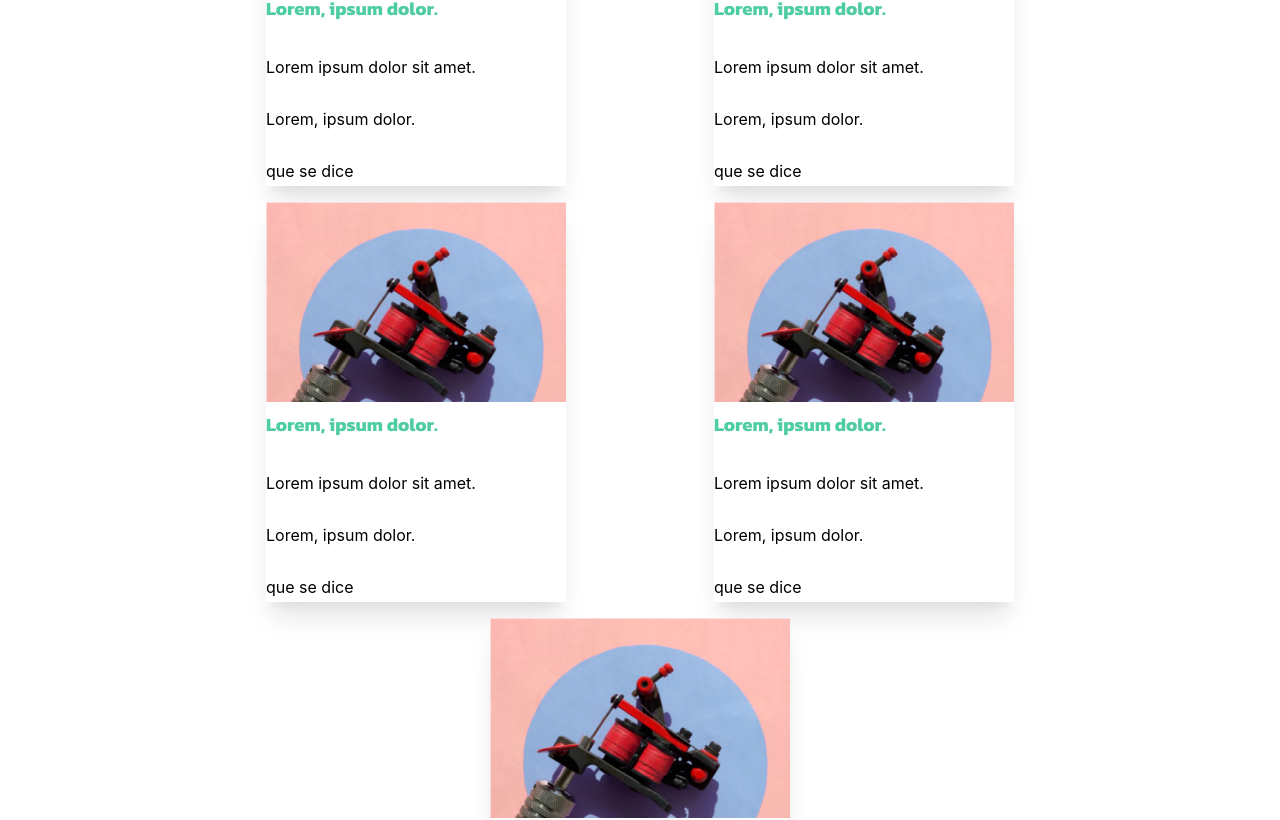
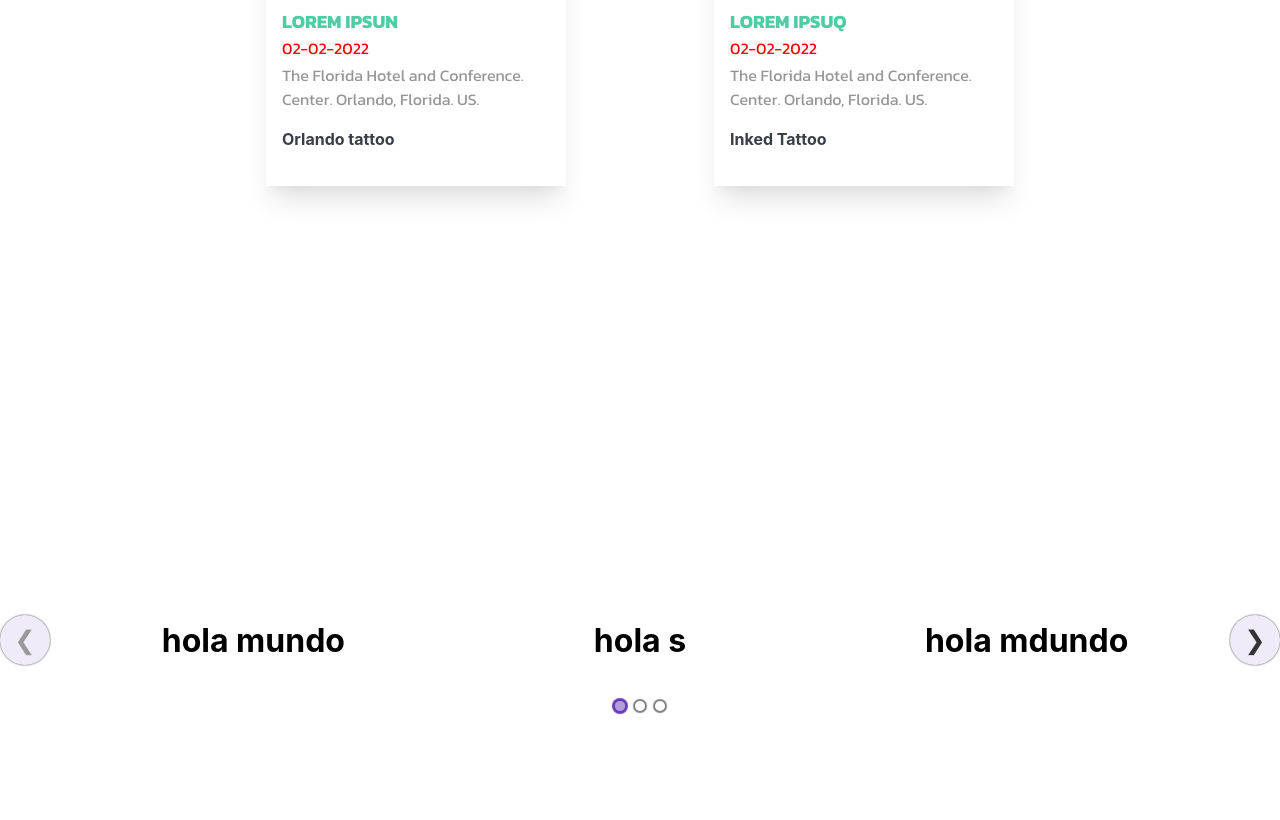
Before and after one commit to AnzickMedia/tattoo-ground, a React (Create React App) app: page / in a window 1280 px wide. Shown: the part 932-1752 px from the top of the page. Built offline with nearby package versions, Linux system fonts and the light colour scheme; a web font is replaced by a local one.

Commit message:
agregado carousel

```diff
--- a/package.json
+++ b/package.json
@@ -3,15 +3,19 @@
   "version": "0.1.0",
   "private": true,
   "dependencies": {
+    "@mui/material": "^5.5.0",
+    "@mui/styled-engine-sc": "^5.4.2",
     "@testing-library/jest-dom": "^5.16.2",
     "@testing-library/react": "^12.1.3",
     "@testing-library/user-event": "^13.5.0",
     "react": "^17.0.2",
     "react-dom": "^17.0.2",
+    "react-elastic-carousel": "^0.11.5",
     "react-icons": "^4.3.1",
     "react-router-dom": "^6.2.2",
     "react-scripts": "5.0.0",
     "sass": "^1.49.9",
+    "styled-components": "^5.3.3",
     "web-vitals": "^2.1.4"
   },
   "scripts": {
--- a/public/index.html
+++ b/public/index.html
@@ -11,7 +11,7 @@
     />
     <link rel="apple-touch-icon" href="%PUBLIC_URL%/logo192.png" />
     <link rel="manifest" href="%PUBLIC_URL%/manifest.json" />
-    <link href="https://fonts.googleapis.com/css2?family=Kanit:ital,wght@0,200;0,300;0,700;1,700&display=swap" rel="stylesheet">
+    <link href="https://fonts.googleapis.com/css2?family=Kanit:ital,wght@0,200;0,300;0,400;0,700;1,700&display=swap" rel="stylesheet">
     <link href="https://fonts.googleapis.com/css2?family=Sedgwick+Ave+Display&display=swap" rel="stylesheet">
     <title>Tattoo Ground</title>
   </head>
--- a/src/App.jsx
+++ b/src/App.jsx
@@ -1,6 +1,7 @@
 import NavBar from "./components/NavBar/NavBar";
 import News from "./components/News/News";
 import Events from "./components/Events/Events"
+import Featured from "./components/Featured/Featured";
 
 
 function App() {
@@ -10,6 +11,7 @@ function App() {
   <NavBar/>
   <News></News>
   <Events></Events>
+  <Featured/>
     </div>
   );
 }
--- a/src/components/Boton/Boton.scss
+++ b/src/components/Boton/Boton.scss
@@ -11,4 +11,13 @@ button{
         font-size: 1rem;
         font-family: $kanit;
         font-weight: 200;
+
+
+        &:hover{
+            background-color: #399b7a;
+        }
+        &:active{
+            background-color: $mainGray;
+
+        }
 }
--- a/src/components/EventCard/EventCard.jsx
+++ b/src/components/EventCard/EventCard.jsx
@@ -1,20 +1,37 @@
-import React from 'react'
+import React, { useState } from 'react'
 import './EventCard.scss'
+import {all} from '../../globals.js'
+
 
 const EventCard = () => {
+
+const data =all;
+
+
+
   return (
+  <>
+    {data.map((d) => (
     <div className='o-eventcard'>
         <div className="o-img-cont">
-            <img src="assets/e-card-img.png" alt="" />
-            </div>
-        <div className="o-text-event-card">
-                <h3 className='title-card'>Lorem, ipsum dolor.</h3>
-                <p>Lorem ipsum dolor sit amet.</p>
-                <p>Lorem, ipsum dolor.</p>
-                <p>que se dice</p>
+            <img src={d.img} alt="" />
             </div>
 
+
+
+
+        <div className="o-text-event-card">
+                <h3 className='title-card'>{d.titulo}</h3>
+                <p className='fecha'>{d.fecha}</p>
+                <p className='descripcion'>{d.descripcion}</p>
+                <p>{d.organizador}</p>
+            </div>
+
+
+
         </div>
+        ))}
+        </>
   )
 }
 
--- a/src/components/EventCard/EventCard.scss
+++ b/src/components/EventCard/EventCard.scss
@@ -33,9 +33,29 @@
    .title-card{
        font-family: $kanit;
        color: $mainGreen;
+       padding: 0 1rem;
+       text-transform: uppercase;
+       margin: 0;
    }
+.fecha{
+  padding: 0 1rem;
+  color: red;
+  margin: 0.1rem 0;
+  font-family: $kanit;
+  font-weight: 400;
+}
+.descripcion{
+  padding: 0 1rem;
+  color: #969696;
+  margin: 0.1rem 0;
+  font-family: $kanit;
+  font-weight: 400;
+}
+
     p{
-
+        padding: 0 1rem;
+        color: $mainGray;
+        font-weight: 700;
     }
   }
 }
--- a/src/components/Events/Events.jsx
+++ b/src/components/Events/Events.jsx
@@ -20,10 +20,7 @@ const Events = () => {
 
       <div className="o-card-events-container">
         <EventCard />
-        <EventCard />
-        <EventCard />
-        <EventCard />
-        <EventCard />
+
       </div>
     </div>
   );
--- /dev/null
+++ b/src/components/Featured/Featured.jsx
@@ -0,0 +1,33 @@
+import React from "react";
+import "./Featured.scss";
+import EventCard from "../EventCard/EventCard";
+import Carousel from 'react-elastic-carousel';
+
+const breakPoints=[
+    { width: 1, itemsToShow: 1},
+    { width: 550, itemsToShow: 2},
+    { width: 768, itemsToShow: 3},
+    { width: 1200, itemsToShow: 4}
+]
+
+const Featured = () => {
+
+  return (
+    <div className="o-featured-container">
+      <Carousel breakPoints={breakPoints}>
+        <h1>hola mundo</h1>
+        <h1>hola s</h1>
+        <h1>hola mdundo</h1>
+        <h1>hola mdufffndo</h1>
+        <h1>hola a</h1>
+        <h1>hola munado</h1>
+        <h1>hola muawndo</h1>
+
+      </Carousel>
+
+
+    </div>
+  );
+};
+
+export default Featured;
--- /dev/null
+++ b/src/components/Featured/Featured.scss
@@ -0,0 +1,8 @@
+.o-featured-container{
+    width: 100%;
+    display: flex;
+    align-items: center;
+    justify-content: center;
+    flex-direction: column;
+    height: 50rem;
+}
--- /dev/null
+++ b/src/globals.js
@@ -0,0 +1,46 @@
+export const all = [
+    {
+        id:1,
+        titulo:"lorem ipsun",
+        fecha:"02-02-2022",
+        descripcion:"The Florida Hotel and Conference. Center. Orlando, Florida. US.",
+        organizador:"Orlando tattoo",
+        img:"assets/e-card-img.png"
+    },
+    {
+        id:1,
+        titulo:"lorem ipsuq",
+        fecha:"02-02-2022",
+        descripcion:"The Florida Hotel and Conference. Center. Orlando, Florida. US.",
+        organizador:"Inked Tattoo",
+        img:"assets/e-card-img.png"
+    }
+
+
+];
+
+export const week = [
+    {
+        id:1,
+        titulo:"lorem cali pachanguero",
+        fecha:"02-02-2022",
+        descripcion:"lorem ipsun dolor sit amet.",
+        organizador:"Daniel Garcia",
+        img:"assets/e-card-img.png"
+    }
+
+
+];
+
+export const month = [
+    {
+        id:1,
+        titulo:"lorem cartagena de indias",
+        fecha:"02-02-2023",
+        descripcion:"lorem ipsun dolor sit amet. Proin gravida",
+        organizador:"Inked tattoo",
+        img:"assets/e-card-img.png"
+    }
+
+
+];
```
Also changed, not shown: 1 other file (tests, documents, lock files or other folders).
